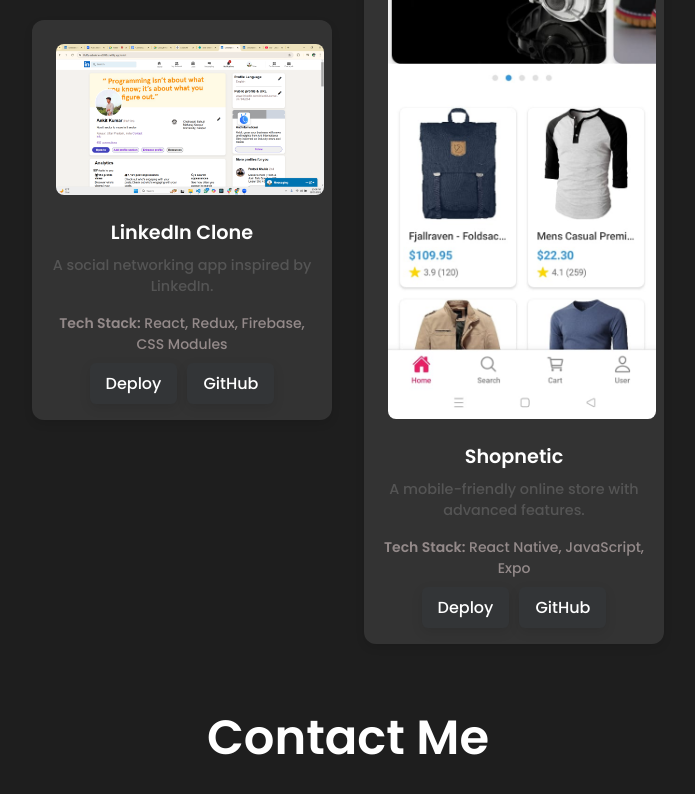
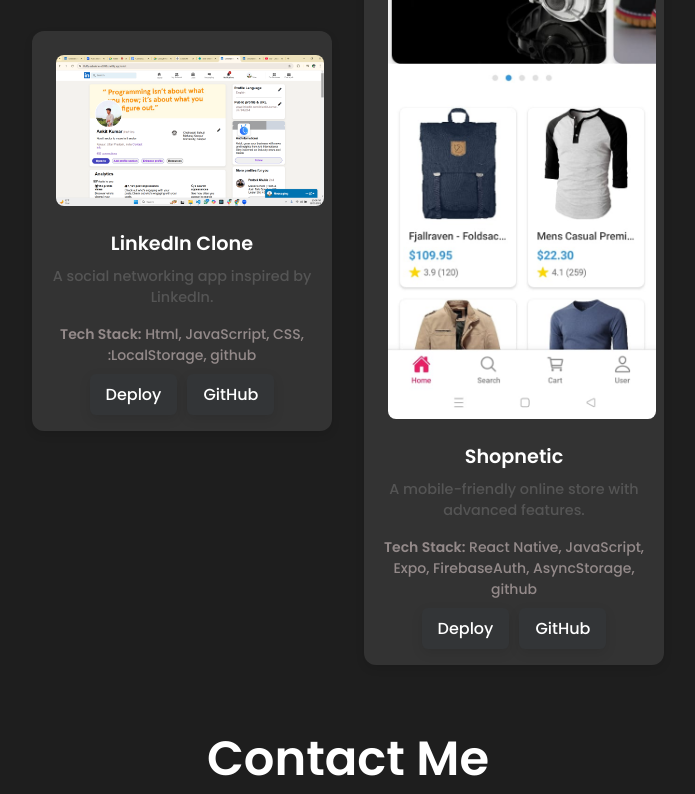
Before and after one commit to Ankit1141192/ReactPortfolio, a React (Create React App) app in the folder portfolio/: page / in a window 1280 px wide. Shown: the part 2315-3109 px from the top of the page, without its empty margins (292-987 px from the left). Built offline with nearby package versions, Linux system fonts and the light colour scheme.

Commit message:
works.js

```diff
--- a/portfolio/src/components/Works/works.js
+++ b/portfolio/src/components/Works/works.js
@@ -13,7 +13,7 @@
         description: "A productivity app to manage your tasks efficiently.",
         github: "https://github.com/Ankit1141192/todoistConstructWeak",
         deploy: "https://bright-cendol-1e0307.netlify.app",
-        techStack: ["HTML", "CSS", "JavaScript"]
+        techStack: ["HTML", "CSS", "JavaScript","LocalStorage","github"]
     },
     {
         img: Portfolio2,
@@ -21,7 +21,7 @@
         description: "A platform for citizens to report traffic problems.",
         github: "https://github.com/Sadafff19/Team_4347_hackathon",
         deploy: "https://4347-hackthon.netlify.app",
-        techStack: ["React", "Chakra UI", "JavaScript", "REST API"]
+        techStack: ["HTML", "CSS", "JavaScript","LocalStorage","github"]
     },
     {
         img: Portfolio3,
@@ -29,7 +29,7 @@
         description: "An ecommerce platform for modern shopping experiences.",
         github: "https://github.com/Ankit1141192/The-Coding-Crusaders",
         deploy: "#",
-        techStack: ["HTML", "CSS", "JavaScript", "LocalStorage"]
+        techStack: ["React", "CSS", "ChakraUi", "FirebaseAuthuntication","github"]
     },
     {
         img: Portfolio4,
@@ -37,7 +37,7 @@
         description: "A social networking app inspired by LinkedIn.",
         github: "https://github.com/Ankit1141192/cunstructWeakProject",
         deploy: "#",
-        techStack: ["React", "Redux", "Firebase", "CSS Modules"]
+        techStack: ["Html", "JavaScrript","CSS", ":LocalStorage","github" ]
     },
     {
         img: Portfolio5,
@@ -45,7 +45,7 @@
         description: "A mobile-friendly online store with advanced features.",
         github: "https://github.com/Ankit1141192/ReactNativeProject",
         deploy: "#",
-        techStack: ["React Native", "JavaScript", "Expo"]
+        techStack: ["React Native", "JavaScript", "Expo","FirebaseAuth","AsyncStorage","github"]
     }
 ];
 
```
